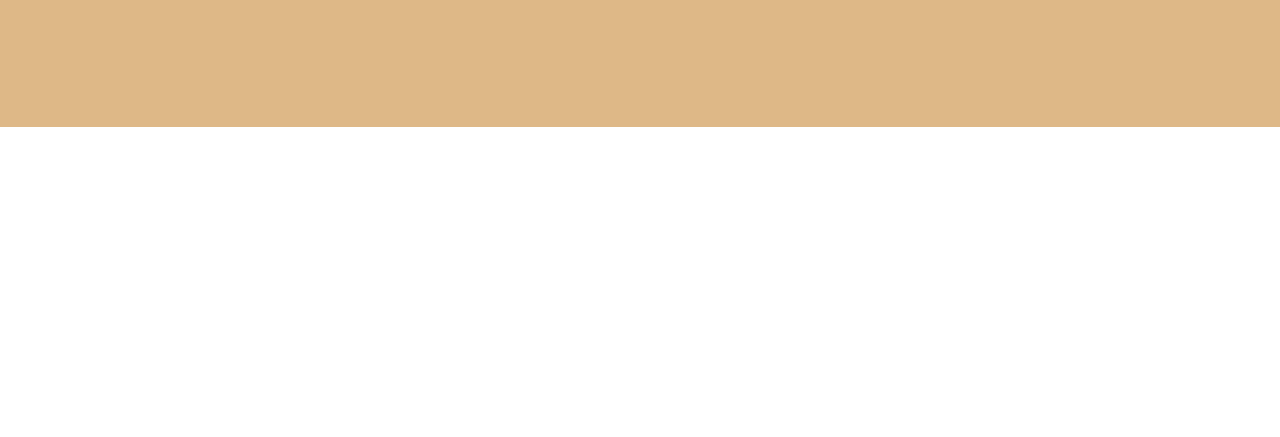
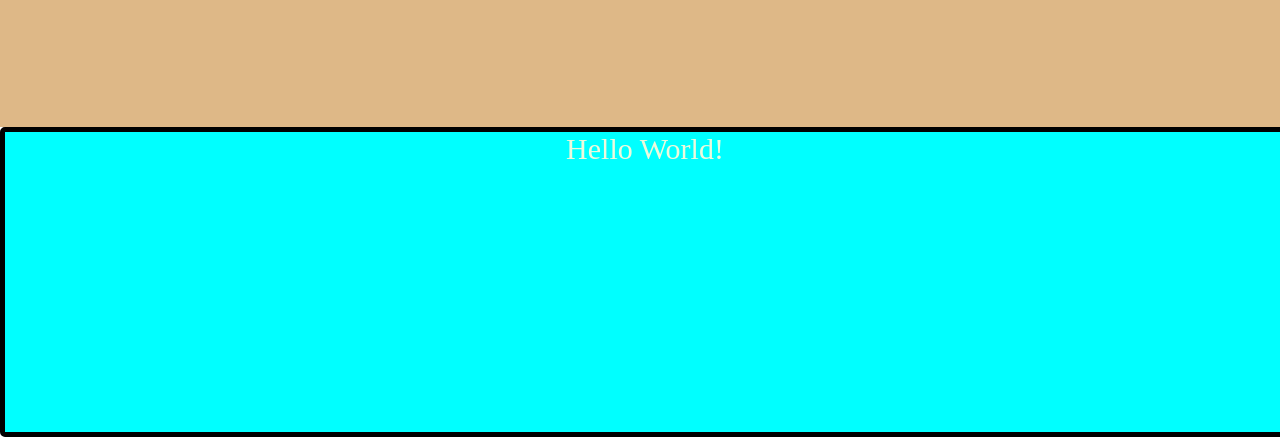
Before and after one commit to aspram7/gittest, a plain HTML site: page index.html in a window 1280 px wide. Shown: the part 573-1010 px from the top of the page. Before the commit the page ends 800 px from the top, so only its background shows below. Drawn offline with Linux system fonts and the light colour scheme.

Commit message:
Second changes

```diff
--- a/index.html
+++ b/index.html
@@ -9,5 +9,8 @@
 <body>
     <p>Git Test</p>
     <h3>Hello</h3>
+    <div>
+        Hello World!
+    </div>
 </body>
 </html>
--- a/style.css
+++ b/style.css
@@ -18,3 +18,14 @@ h3 {
     text-align: center;
     font-size: 45px;
 }
+
+div {
+    border: 5px solid #000000;
+    border-radius: 5px;
+    color: rgb(236, 250, 221);
+    background-color: cyan;
+    width: 100%;
+    height: 300px;
+    text-align: center;
+    font-size: 30px;
+}
```
